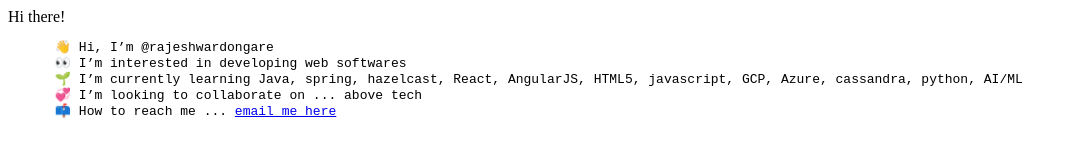
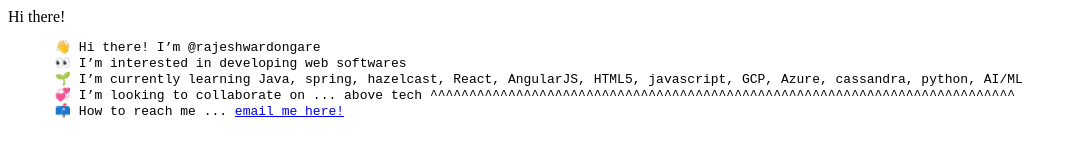
Before and after one commit to rajeshwardongare/rajeshwardongare, a plain HTML site: page index.html in a window 1280 px wide. Shown: the whole page, without its empty margins (0-1073 px from the left). Drawn offline with Linux system fonts and the light colour scheme.

Commit message:
Update index.html

```diff
--- a/index.html
+++ b/index.html
@@ -2,11 +2,11 @@
   <body>
     Hi there!
     <pre>
-      👋 Hi, I’m @rajeshwardongare
+      👋 Hi there! I’m @rajeshwardongare
       👀 I’m interested in developing web softwares
       🌱 I’m currently learning Java, spring, hazelcast, React, AngularJS, HTML5, javascript, GCP, Azure, cassandra, python, AI/ML
-      💞️ I’m looking to collaborate on ... above tech
-      📫 How to reach me ... <a href="mailto:rajeshwardongare@gmail.com">email me here</a>
+      💞️ I’m looking to collaborate on ... above tech ^^^^^^^^^^^^^^^^^^^^^^^^^^^^^^^^^^^^^^^^^^^^^^^^^^^^^^^^^^^^^^^^^^^^^^^^^^^
+      📫 How to reach me ... <a href="mailto:rajeshwardongare@gmail.com">email me here!</a>
     </pre>
   </body>
 </html>
```
